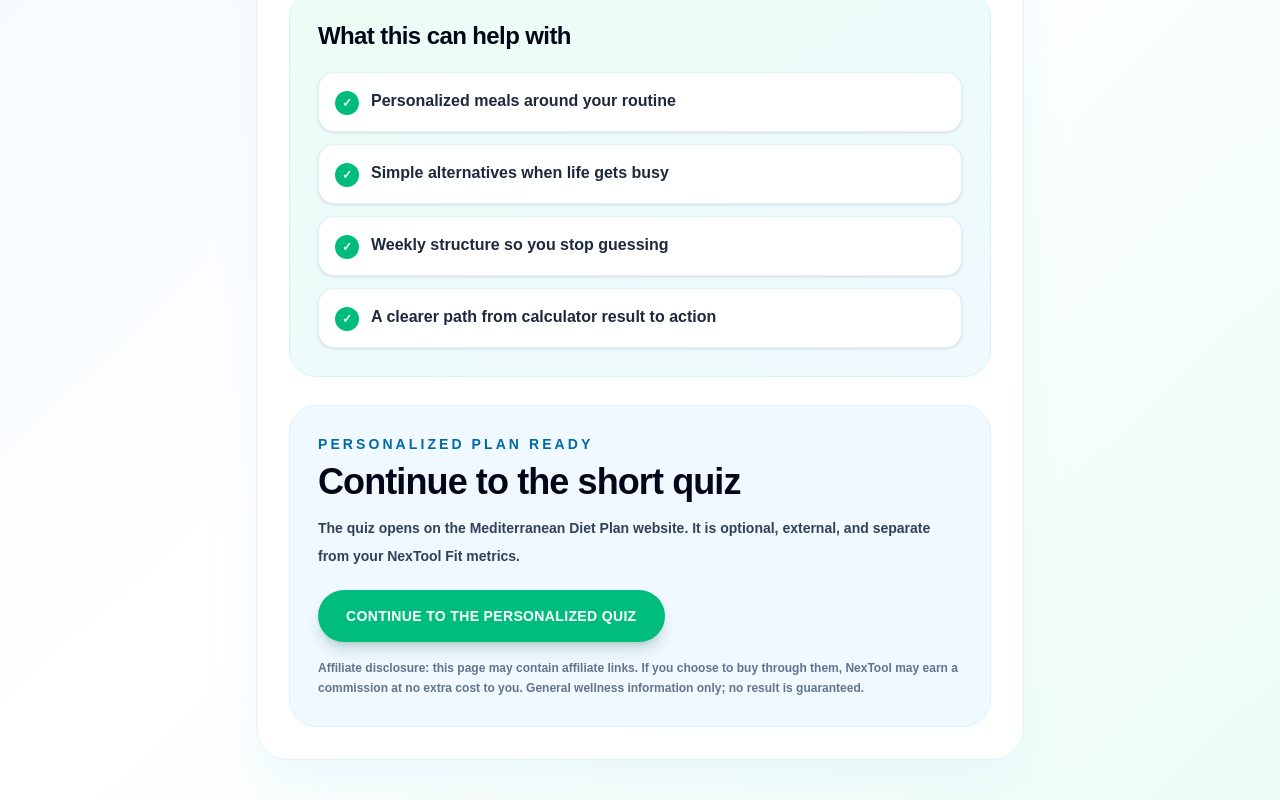
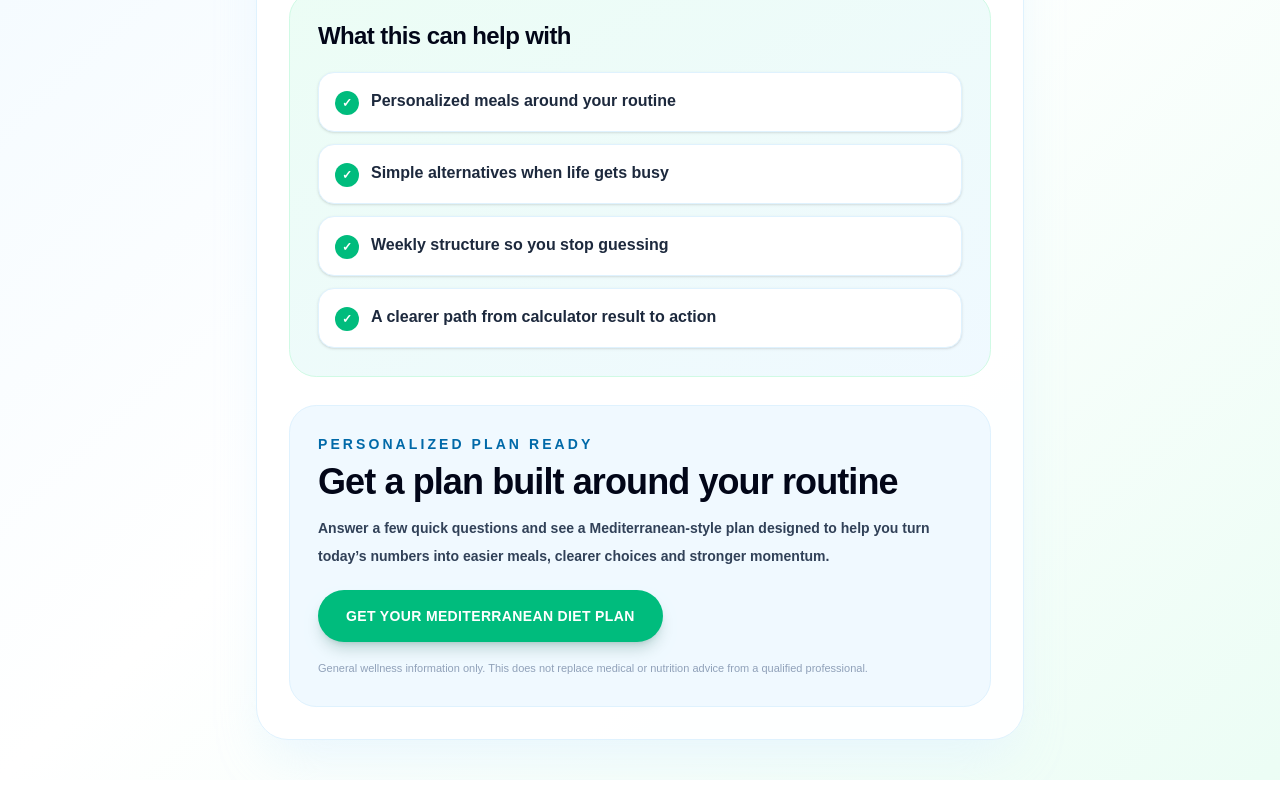
Before and after one commit to nextool-online/nextool, a Next.js app: page /en/fitness/next-steps/mediterranean-meal-plan in a window 1280 px wide. Shown: the part 412-1212 px from the top of the page. Built offline with nearby package versions, Linux system fonts and the light colour scheme; no server answers.

Commit message:
fix: strengthen Mediterranean bridge CTA

```diff
--- a/components/fitness/MediterraneanMealPlanLanding.tsx
+++ b/components/fitness/MediterraneanMealPlanLanding.tsx
@@ -77,9 +77,9 @@ export function MediterraneanMealPlanLanding({ lang }: { lang: LanguageCode }) {
 
         <div className="mt-7 rounded-[1.7rem] border border-sky-100 bg-sky-50 p-5 md:p-7">
           <p className="text-sm font-black uppercase tracking-[0.22em] text-sky-700">Personalized plan ready</p>
-          <h2 className="mt-2 text-2xl font-black tracking-tight md:text-4xl">Continue to the short quiz</h2>
-          <p className="mt-3 text-sm font-semibold leading-7 text-slate-700">
-            The quiz opens on the Mediterranean Diet Plan website. It is optional, external, and separate from your NexTool Fit metrics.
+          <h2 className="mt-2 text-2xl font-black tracking-tight md:text-4xl">Get a plan built around your routine</h2>
+          <p className="mt-3 text-sm font-bold leading-7 text-slate-700">
+            Answer a few quick questions and see a Mediterranean-style plan designed to help you turn today’s numbers into easier meals, clearer choices and stronger momentum.
           </p>
           <a
             href={hoplink}
@@ -87,10 +87,10 @@ export function MediterraneanMealPlanLanding({ lang }: { lang: LanguageCode }) {
             onClick={() => trackAffiliateEvent("affiliate_landing_cta_click", lang, "fitness-next-steps", metadata)}
             className="mt-5 inline-flex rounded-full bg-emerald-500 px-7 py-4 text-sm font-black uppercase tracking-wide text-white shadow-lg shadow-emerald-900/20 transition hover:bg-emerald-400"
           >
-            Continue to the personalized quiz
+            Get your Mediterranean Diet Plan
           </a>
-          <p className="mt-4 text-xs font-semibold leading-5 text-slate-500">
-            Affiliate disclosure: this page may contain affiliate links. If you choose to buy through them, NexTool may earn a commission at no extra cost to you. General wellness information only; no result is guaranteed.
+          <p className="mt-4 text-[11px] leading-5 text-slate-400">
+            General wellness information only. This does not replace medical or nutrition advice from a qualified professional.
           </p>
         </div>
       </section>
--- a/scripts/verify-fitness.mjs
+++ b/scripts/verify-fitness.mjs
@@ -121,7 +121,8 @@ assert.match(proteinOfferPageSource, /affiliate_landing_cta_click/);
 assert.match(mediterraneanRouteSource, /MediterraneanMealPlanLanding/);
 assert.match(mediterraneanPageSource, /mediterranean-meal-plan/);
 assert.match(mediterraneanPageSource, /c11c2bxvw2sjyq86y9b2eycy01\.hop\.clickbank\.net/);
-assert.match(mediterraneanPageSource, /affiliate disclosure|affiliate links/i);
+assert.match(mediterraneanPageSource, /qualified professional/);
+assert.match(mediterraneanPageSource, /Get your Mediterranean Diet Plan/);
 assert.match(mediterraneanPageSource, /Based on your eating habits and lifestyle/);
 assert.match(mediterraneanPageSource, /affiliate_landing_cta_click/);
 assert.match(mediterraneanPageSource, /extclid/);
```
